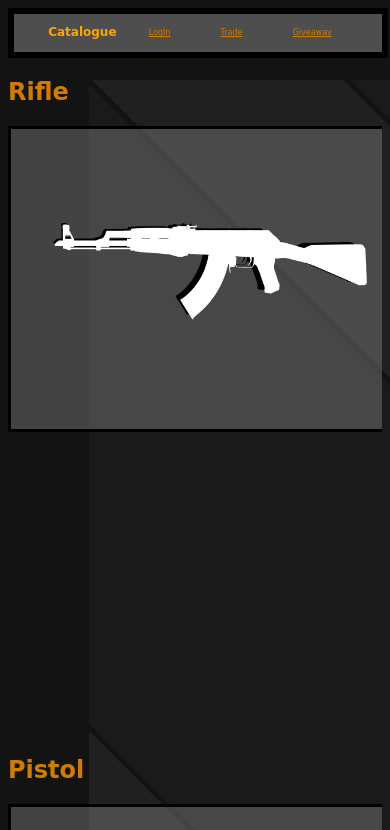
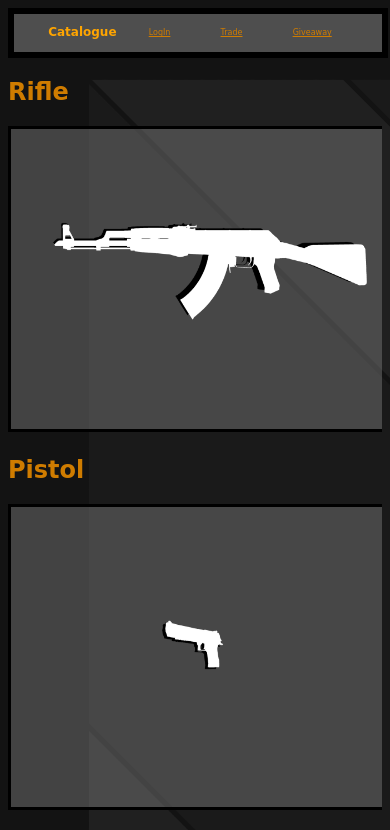
Before and after one commit to Ignacio-Cordoba/pre-entrega3-ignacio-cordoba-, a website: page pages/Catalogue.html in a window 390 px wide. Shown: the top 830 px of the page. Drawn offline with Linux system fonts and the light colour scheme; a web font is replaced by a local one.

Commit message:
responsive

```diff
--- a/scss/style.scss
+++ b/scss/style.scss
@@ -99,9 +99,10 @@ header{
 
     .opcionescatalogo{
         display: flex;
-        gap: 300px;
-        flex-direction: column;
+        flex-wrap: wrap;
+        flex-direction: row;
         overflow: hidden;
+        justify-content: space-around;
         a{
         height: 50px;
         width: 50px;
@@ -382,7 +383,7 @@ header{
     flex-direction: row;
     flex-wrap: wrap;
     margin-top: 10%;
-
+    justify-content: center;
     a{
         background-color: rgba(128, 128, 128, 0.438);
     border: black solid;
```
Also changed, not shown: scss/style.css, 1 other file.
